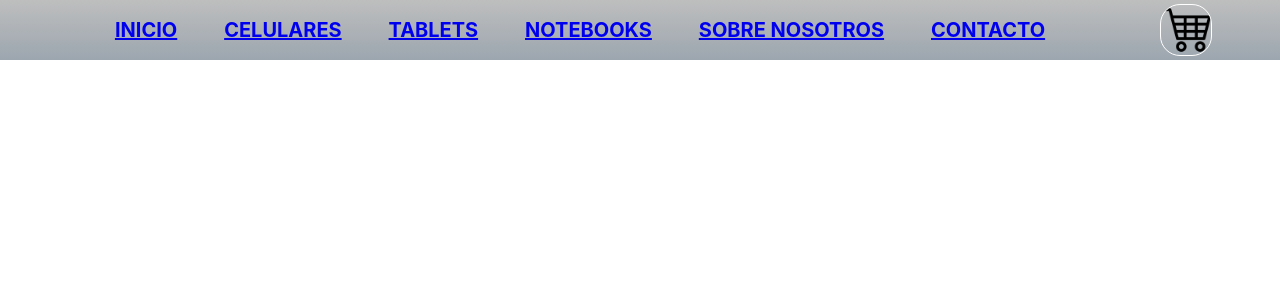
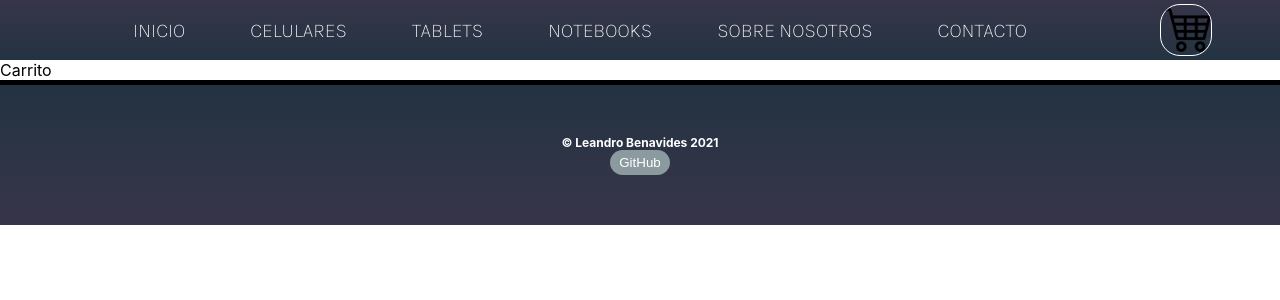
Before and after one commit to Lean-front/React-js, a React (Create React App) app: page /cart in a window 1280 px wide. Shown: the top 300 px of the page. Built offline with nearby package versions, Linux system fonts and the light colour scheme.

Commit message:
desafio9

```diff
--- a/src/App.css
+++ b/src/App.css
@@ -1,3 +1,6 @@
+/*Tipografía = KARLA*/
+@import url('https://fonts.googleapis.com/css2?family=Karla:wght@200&display=swap');
+
 *{
   margin: 0;
   padding: 0;
@@ -7,7 +10,7 @@
   flex-wrap: wrap;
   justify-content: space-evenly;
   align-items: center;
-  background-image: linear-gradient(#bebebe, rgb(156, 166, 175));
+  background-image: linear-gradient(#373549, rgb(35, 51, 65));
   height: 60px;
 }
 ul{
@@ -19,8 +22,18 @@ ul{
   font-size: 20px;
   font-weight: bold;
   color: white;
+  font-family: 'Karla', sans-serif;
+  font-weight: lighter;
 }
-ul li:hover{
+.Link{
+  text-decoration: none;
+  color: white;
+}
+.LinkNavBar{
+  text-decoration: none;
+  color: white
+}
+.LinkNavBar:hover{
   color: rgb(41, 223, 255);
 }
 h1{
@@ -37,7 +50,7 @@ h1{
   justify-content: space-evenly;
   width: 100%;
   height: 100%;
-  margin-top: 50px;
+  margin: 50px 0px 50px 0px;
 }
 .Imagen{
   width: 50%;
@@ -107,7 +120,18 @@ h1{
 }
 .BotonDetalle:hover{
   color: rgb(41, 66, 83);
-  background-color: white;
+  background-color: rgb(134, 145, 153);
+}
+.BotonVerCarrito{
+  border-radius: 15px;
+  width: 150px;
+  height: 25px;
+  color: white;
+  background-color: rgb(41, 66, 83);
+}
+.BotonVerCarrito:hover{
+  color: rgb(41, 66, 83);
+  background-color: rgb(78, 102, 119);
 }
 /*CARGA*/
 .Carga{
@@ -116,6 +140,7 @@ h1{
   width: 50px;
   height: 50px;
   margin-top: 300px;
+  margin-bottom: 300px;
   animation-name: rotacion;
   animation-duration: 4s;
   animation-iteration-count: infinite;
@@ -129,3 +154,30 @@ h1{
       transform: rotate(360deg);
   }
 }
+/*FOOTER*/
+.Footer{
+  text-align: center;
+  padding: 50px 0px 50px 0px;
+  width: 100%;
+  height: 100%;
+  background-image: linear-gradient(rgb(35, 51, 65), #373549);
+  border-top: black 5px solid;
+}
+h3{
+  color: rgb(255, 255, 255);
+  font-size: 12px;
+}
+.BotonLinkGit{
+  height: 25px;
+  width: 60px;
+  border-radius: 20px;
+  border: none;
+  background-color: rgb(139, 154, 158);
+}
+.BotonLinkGit:hover{
+  background-color: rgb(73, 82, 85);
+}
+.GitHub{
+  text-decoration: none;
+  color: white
+}
--- a/src/App.js
+++ b/src/App.js
@@ -3,6 +3,7 @@ import NavBar from './components/NavBar/NavBar';
 import Cart from './components/NavBar/CartWidget';
 import ItemListContainer from './components/ItemList/ItemListContainer';
 import ItemDetailContainer from "./components/ItemDetail/ItemDetailContainer";
+import Footer from './Footer/Footer';
 import { BrowserRouter, Switch, Route } from 'react-router-dom';
 
 function App() {
@@ -28,9 +29,11 @@ function App() {
           <Route path="/item/:itemId">
             <ItemDetailContainer />
           </Route>
-          <Route exact path="/sobre">SOBRE NOSOTROS</Route>
           <Route exact path="/contacto">CONTACTO</Route>
+          <Route exact path="/cart">Carrito</Route>
         </Switch>
+        <br />
+        <Footer />
       </BrowserRouter>
     </>
   );
--- /dev/null
+++ b/src/Footer/Footer.jsx
@@ -0,0 +1,13 @@
+import React from "react";
+
+
+export default function Footer() {
+    return (
+        <>
+            <div className="Footer">
+                <h3>© Leandro Benavides 2021</h3>
+                <button className="BotonLinkGit"><a className="GitHub" href="https://github.com/Lean-front">GitHub</a></button>
+            </div>
+        </>
+    )
+}
--- a/src/components/ItemDetail/ItemDetail.jsx
+++ b/src/components/ItemDetail/ItemDetail.jsx
@@ -1,11 +1,15 @@
-import React from "react";
+import React, { useState } from "react";
+import { Link } from "react-router-dom";
 import ItemCount from "../ItemList/ItemCount";
 
 export default function ItemDetail({ productId }) {
 
-    function onAdd() {
-        alert("El producto ha sido agregado");
-    }
+    const [count, setCount] = useState(true);
+
+    function onAdd(amount) {
+        alert("Has agregado:"+ " " + productId.name + " " + "cantidad:" + amount);
+        setCount(false);
+    };
 
     return (
         <>
@@ -19,20 +23,24 @@ export default function ItemDetail({ productId }) {
                                 <p>Cantidad disponible: {productId.stock}</p>
                                 <p>Precio: {productId.precio}</p>
                                 <p>Tipo: {productId.categoria}</p>
-                                <ItemCount max={productId.stock} min={productId.initial} />
-                                <br />
-                                <button className="BotonAgregar" onClick={() => onAdd()}>AGREGAR</button>
+                                {
+                                    (count) ?
+                                    <ItemCount max={productId.stock} min={productId.initial} onAdd={onAdd}/>
+                                    :
+                                    <button className="BotonVerCarrito"><Link className="Link"to={"/cart"}>Ver carrito</Link></button>
+                                }
                             </div>
                         </div>
                     </>
                     :
-                    <><img className="Carga" src="https://image.flaticon.com/icons/png/512/101/101791.png"/></>
+                    <><img className="Carga" src="https://image.flaticon.com/icons/png/512/101/101791.png" /></>
                 }
             </div>
         </>
     );
 }
 
+// <ItemCount max={productId.stock} min={productId.initial} onAdd={onAdd}/>
 /* <div className="ContenedorDetalles">
                 <p>{items.name}</p>
                 <p>Cantidad disponible: {items.stock}</p>
--- a/src/components/ItemList/Item.jsx
+++ b/src/components/ItemList/Item.jsx
@@ -1,12 +1,8 @@
 import React from "react";
 import { Link } from "react-router-dom";
-import ItemCount from "./ItemCount";
 
 export default function Item({ items }) {
 
-    function onAdd() {
-        alert("El producto ha sido agregado");
-    }
     return (
         <>
             <div className="ContenedorProductos">
@@ -15,11 +11,8 @@ export default function Item({ items }) {
                 <p>Cantidad disponible: {items.stock}</p>
                 <p>Precio: {items.precio}</p>
                 <p>Tipo: {items.categoria}</p>
-                <ItemCount max={items.stock} min={items.initial} />
                 <br />
-                <button className="BotonAgregar" onClick={() => onAdd()}>AGREGAR</button>
-                <br />
-                <button className="BotonDetalle"><Link to={`/item/${items.id}` }>VER DETALLES</Link></button>
+                <button className="BotonDetalle"><Link className="Link" to={`/item/${items.id}` }>VER DETALLES</Link></button>
             </div>
         </>
     )
--- a/src/components/ItemList/ItemCount.jsx
+++ b/src/components/ItemList/ItemCount.jsx
@@ -1,6 +1,6 @@
 import React, { useState } from "react";
 
-export default function ItemCount({ max, min }) {
+export default function ItemCount({ max, min, onAdd }) {
 
     const [amount, setAmount] = useState(0);
 
@@ -10,12 +10,14 @@ export default function ItemCount({ max, min }) {
     function resta() {
         if (amount > min) setAmount(amount - 1)
     }
+
     return (
         <>
             <div className="ContenedorBotonesNegPos">
                 <button className="BotonNegativo" onClick={resta}>-</button>
                 <p className="Cantidad">{amount}</p>
                 <button className="BotonPositivo" onClick={sumar}>+</button>
+                <button className="BotonAgregar" onClick={() => onAdd(amount)}>AGREGAR</button>
             </div>
         </>
     )
--- a/src/components/NavBar/NavBar.jsx
+++ b/src/components/NavBar/NavBar.jsx
@@ -5,12 +5,12 @@ export default function NavBar() {
     return (
         <>
             <ul>
-                <li><Link to={"/"}>INICIO</Link></li>
-                <li><Link to={"/categoria/celulares"}>CELULARES</Link></li>
-                <li><Link to={"/categoria/tablets"}>TABLETS</Link></li>
-                <li><Link to={"/categoria/notebooks"}>NOTEBOOKS</Link></li>
-                <li><Link to={"/sobre"}>SOBRE NOSOTROS</Link></li>
-                <li><Link to={"/contacto"}>CONTACTO</Link></li>
+                <li><Link className="LinkNavBar" to={"/"}>INICIO</Link></li>
+                <li><Link className="LinkNavBar" to={"/categoria/celulares"}>CELULARES</Link></li>
+                <li><Link className="LinkNavBar" to={"/categoria/tablets"}>TABLETS</Link></li>
+                <li><Link className="LinkNavBar" to={"/categoria/notebooks"}>NOTEBOOKS</Link></li>
+                <li><Link className="LinkNavBar" to={"/sobre"}>SOBRE NOSOTROS</Link></li>
+                <li><Link className="LinkNavBar" to={"/contacto"}>CONTACTO</Link></li>
             </ul>
         </>
     )
```
